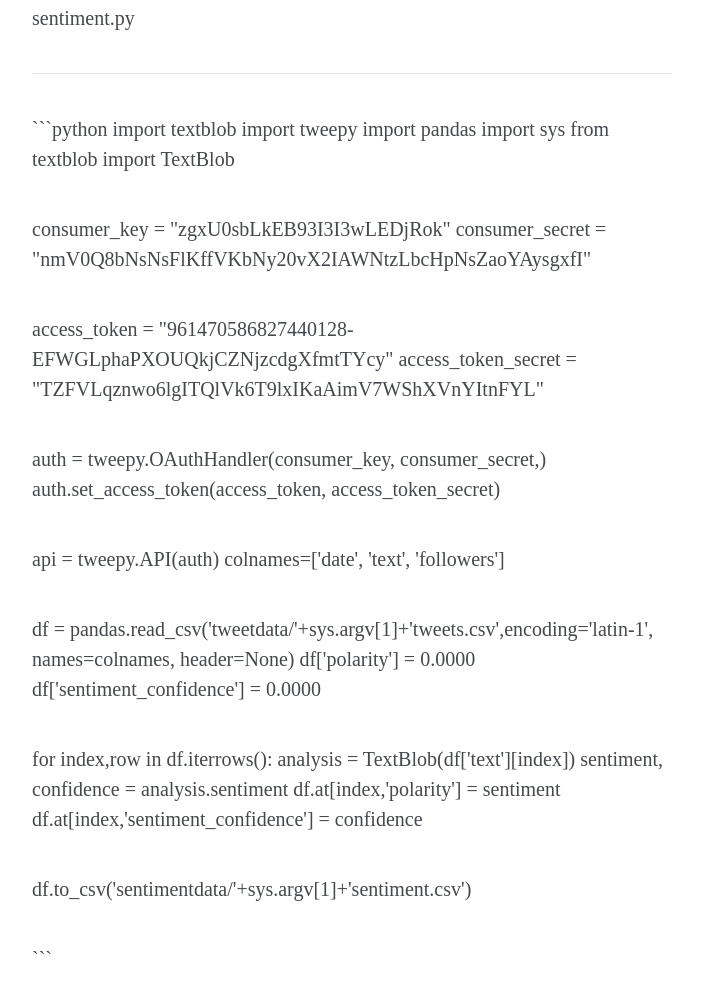
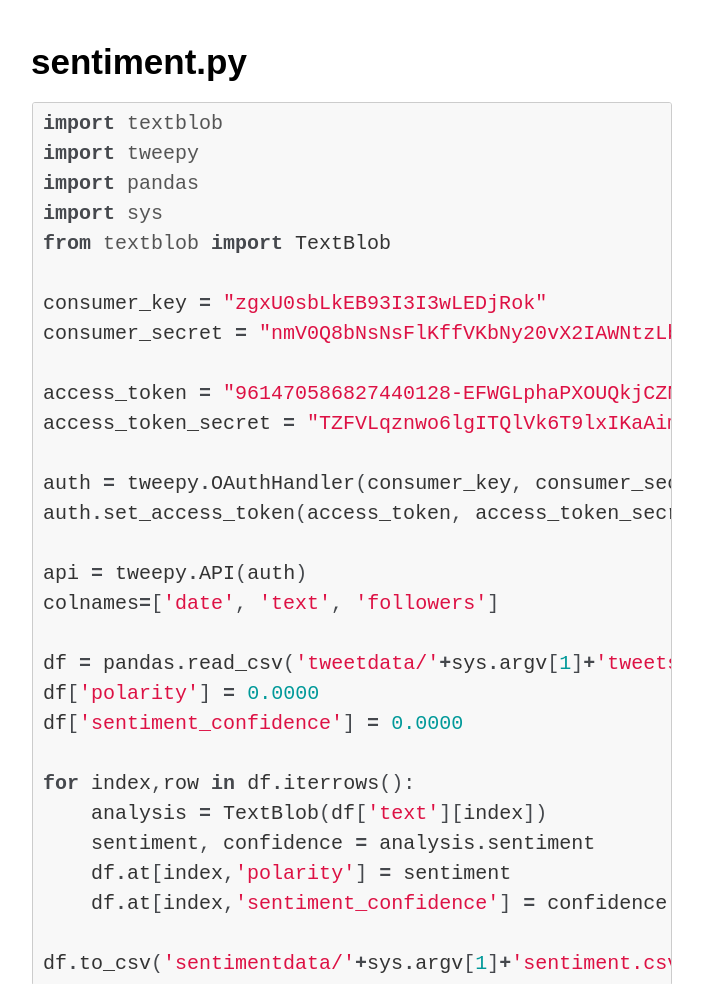
Before and after one commit to wesclock777/wesclock777.github.io, a plain HTML site: page 2018/02/using-textblob-to-perform-sentiment-analysis-on-tweets.html in a window 1280 px wide. Shown: the part 1317-2301 px from the top of the page, without its empty margins (288-991 px from the left). Drawn offline with Linux system fonts and the light colour scheme; a web font is replaced by a local one.

Commit message:
Error in markdown

````diff
--- a/2018/02/using-textblob-to-perform-sentiment-analysis-on-tweets.html
+++ b/2018/02/using-textblob-to-perform-sentiment-analysis-on-tweets.html
@@ -151,32 +151,37 @@ tokenization and a lexicon.</p>
   a confidence level for this estimate.</li>
 </ul>
 <p>The code I used is below:</p>
-<p>sentiment.py</p>
-<hr>
-<p>```python
-  import textblob
-  import tweepy
-  import pandas
-  import sys
-  from textblob import TextBlob</p>
-<p>consumer_key = "zgxU0sbLkEB93I3I3wLEDjRok"
-  consumer_secret = "nmV0Q8bNsNsFlKffVKbNy20vX2IAWNtzLbcHpNsZaoYAysgxfI"</p>
-<p>access_token = "961470586827440128-EFWGLphaPXOUQkjCZNjzcdgXfmtTYcy"
-  access_token_secret = "TZFVLqznwo6lgITQlVk6T9lxIKaAimV7WShXVnYItnFYL"</p>
-<p>auth = tweepy.OAuthHandler(consumer_key, consumer_secret,)
-  auth.set_access_token(access_token, access_token_secret)</p>
-<p>api = tweepy.API(auth)
-  colnames=['date', 'text', 'followers']</p>
-<p>df = pandas.read_csv('tweetdata/'+sys.argv[1]+'tweets.csv',encoding='latin-1', names=colnames, header=None)
-  df['polarity'] = 0.0000
-  df['sentiment_confidence'] = 0.0000</p>
-<p>for index,row in df.iterrows():
-      analysis = TextBlob(df['text'][index])
-      sentiment, confidence = analysis.sentiment
-      df.at[index,'polarity'] = sentiment
-      df.at[index,'sentiment_confidence'] = confidence</p>
-<p>df.to_csv('sentimentdata/'+sys.argv[1]+'sentiment.csv')</p>
-<p>```</p>
+<h2>sentiment.py</h2>
+<div class="highlight"><pre><span></span><span class="kn">import</span> <span class="nn">textblob</span>
+<span class="kn">import</span> <span class="nn">tweepy</span>
+<span class="kn">import</span> <span class="nn">pandas</span>
+<span class="kn">import</span> <span class="nn">sys</span>
+<span class="kn">from</span> <span class="nn">textblob</span> <span class="kn">import</span> <span class="n">TextBlob</span>
+
+<span class="n">consumer_key</span> <span class="o">=</span> <span class="s2">&quot;zgxU0sbLkEB93I3I3wLEDjRok&quot;</span>
+<span class="n">consumer_secret</span> <span class="o">=</span> <span class="s2">&quot;nmV0Q8bNsNsFlKffVKbNy20vX2IAWNtzLbcHpNsZaoYAysgxfI&quot;</span>
+
+<span class="n">access_token</span> <span class="o">=</span> <span class="s2">&quot;961470586827440128-EFWGLphaPXOUQkjCZNjzcdgXfmtTYcy&quot;</span>
+<span class="n">access_token_secret</span> <span class="o">=</span> <span class="s2">&quot;TZFVLqznwo6lgITQlVk6T9lxIKaAimV7WShXVnYItnFYL&quot;</span>
+
+<span class="n">auth</span> <span class="o">=</span> <span class="n">tweepy</span><span class="o">.</span><span class="n">OAuthHandler</span><span class="p">(</span><span class="n">consumer_key</span><span class="p">,</span> <span class="n">consumer_secret</span><span class="p">,)</span>
+<span class="n">auth</span><span class="o">.</span><span class="n">set_access_token</span><span class="p">(</span><span class="n">access_token</span><span class="p">,</span> <span class="n">access_token_secret</span><span class="p">)</span>
+
+<span class="n">api</span> <span class="o">=</span> <span class="n">tweepy</span><span class="o">.</span><span class="n">API</span><span class="p">(</span><span class="n">auth</span><span class="p">)</span>
+<span class="n">colnames</span><span class="o">=</span><span class="p">[</span><span class="s1">&#39;date&#39;</span><span class="p">,</span> <span class="s1">&#39;text&#39;</span><span class="p">,</span> <span class="s1">&#39;followers&#39;</span><span class="p">]</span>
+
+<span class="n">df</span> <span class="o">=</span> <span class="n">pandas</span><span class="o">.</span><span class="n">read_csv</span><span class="p">(</span><span class="s1">&#39;tweetdata/&#39;</span><span class="o">+</span><span class="n">sys</span><span class="o">.</span><span class="n">argv</span><span class="p">[</span><span class="mi">1</span><span class="p">]</span><span class="o">+</span><span class="s1">&#39;tweets.csv&#39;</span><span class="p">,</span><span class="n">encoding</span><span class="o">=</span><span class="s1">&#39;latin-1&#39;</span><span class="p">,</span> <span class="n">names</span><span class="o">=</span><span class="n">colnames</span><span class="p">,</span> <span class="n">header</span><span class="o">=</span><span class="bp">None</span><span class="p">)</span>
+<span class="n">df</span><span class="p">[</span><span class="s1">&#39;polarity&#39;</span><span class="p">]</span> <span class="o">=</span> <span class="mf">0.0000</span>
+<span class="n">df</span><span class="p">[</span><span class="s1">&#39;sentiment_confidence&#39;</span><span class="p">]</span> <span class="o">=</span> <span class="mf">0.0000</span>
+
+<span class="k">for</span> <span class="n">index</span><span class="p">,</span><span class="n">row</span> <span class="ow">in</span> <span class="n">df</span><span class="o">.</span><span class="n">iterrows</span><span class="p">():</span>
+    <span class="n">analysis</span> <span class="o">=</span> <span class="n">TextBlob</span><span class="p">(</span><span class="n">df</span><span class="p">[</span><span class="s1">&#39;text&#39;</span><span class="p">][</span><span class="n">index</span><span class="p">])</span>
+    <span class="n">sentiment</span><span class="p">,</span> <span class="n">confidence</span> <span class="o">=</span> <span class="n">analysis</span><span class="o">.</span><span class="n">sentiment</span>
+    <span class="n">df</span><span class="o">.</span><span class="n">at</span><span class="p">[</span><span class="n">index</span><span class="p">,</span><span class="s1">&#39;polarity&#39;</span><span class="p">]</span> <span class="o">=</span> <span class="n">sentiment</span>
+    <span class="n">df</span><span class="o">.</span><span class="n">at</span><span class="p">[</span><span class="n">index</span><span class="p">,</span><span class="s1">&#39;sentiment_confidence&#39;</span><span class="p">]</span> <span class="o">=</span> <span class="n">confidence</span>
+
+<span class="n">df</span><span class="o">.</span><span class="n">to_csv</span><span class="p">(</span><span class="s1">&#39;sentimentdata/&#39;</span><span class="o">+</span><span class="n">sys</span><span class="o">.</span><span class="n">argv</span><span class="p">[</span><span class="mi">1</span><span class="p">]</span><span class="o">+</span><span class="s1">&#39;sentiment.csv&#39;</span><span class="p">)</span>
+</pre></div>
             </section>
 
             <section class="post-info">
````
